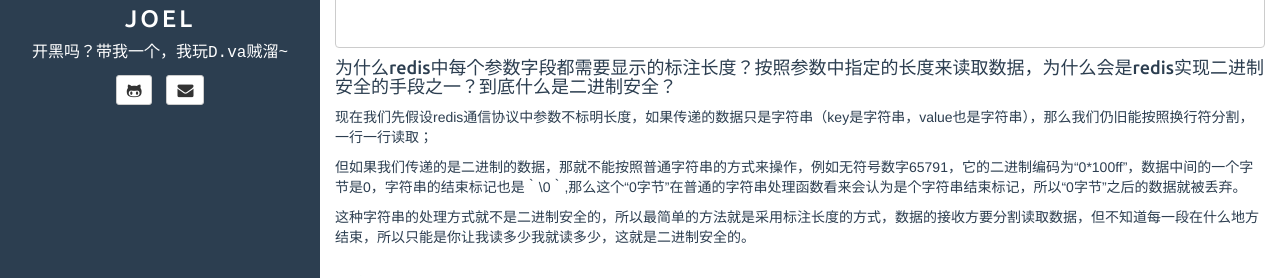
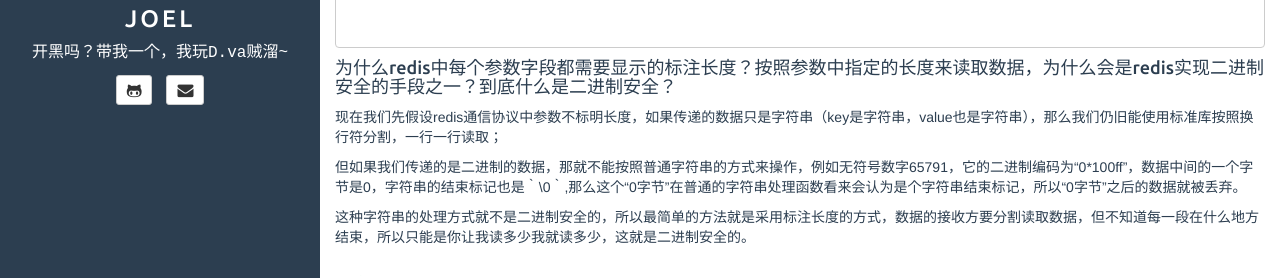
Before and after one commit to souce/blog, a Jekyll site: the page built from _posts/2016-08-06-redis的通讯协议解析过程.md, in a window 1280 px wide and 900 px high, scrolled down 3526 px. Shown: the part 302-580 px from the top of the window. Built offline with Jekyll 4.4.1, drawn with Linux system fonts in a browser that asks for light colours.

Commit message:
Update 2016-08-06-redis的通讯协议解析过程.md

````diff
--- a/_posts/2016-08-06-redis的通讯协议解析过程.md
+++ b/_posts/2016-08-06-redis的通讯协议解析过程.md
@@ -220,7 +220,7 @@
 ```
 
 #### 为什么redis中每个参数字段都需要显示的标注长度？按照参数中指定的长度来读取数据，为什么会是redis实现二进制安全的手段之一？到底什么是二进制安全？
-现在我们先假设redis通信协议中参数不标明长度，如果传递的数据只是字符串（key是字符串，value也是字符串），那么我们仍旧能按照换行符分割，一行一行读取；
+现在我们先假设redis通信协议中参数不标明长度，如果传递的数据只是字符串（key是字符串，value也是字符串），那么我们仍旧能使用标准库按照换行符分割，一行一行读取；
 
 但如果我们传递的是二进制的数据，那就不能按照普通字符串的方式来操作，例如无符号数字65791，它的二进制编码为“0*100ff”，数据中间的一个字节是0，字符串的结束标记也是｀\0｀,那么这个“0字节”在普通的字符串处理函数看来会认为是个字符串结束标记，所以“0字节”之后的数据就被丢弃。
 
````
